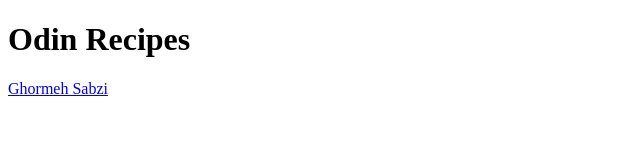
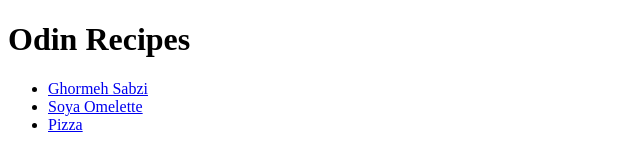
Before and after one commit to Snoopsie1/odin_recipes, a plain HTML site: page index.html in a window 1280 px wide. Shown: the whole page, without its empty margins (0-640 px from the left). Drawn offline with Linux system fonts and the light colour scheme.

Commit message:
added the pizza and soya omelette to the list

```diff
--- a/index.html
+++ b/index.html
@@ -8,6 +8,22 @@
   </head>
   <body>
     <h1>Odin Recipes</h1>
-    <a href="./recipes/ghormeh_sabzi.html" alt="My fav dish">Ghormeh Sabzi</a>
+    <ul>
+      <li>
+        <a href="./recipes/ghormeh_sabzi.html" alt="My fav dish"
+          >Ghormeh Sabzi</a
+        >
+      </li>
+      <li>
+        <a
+          href="./recipes/soya_omelette.html"
+          alt="My fav dish when I'm not poor"
+          >Soya Omelette</a
+        >
+      </li>
+      <li>
+        <a href="./recipes/pizza.html" alt="Who you gonna call?">Pizza</a>
+      </li>
+    </ul>
   </body>
 </html>
```
